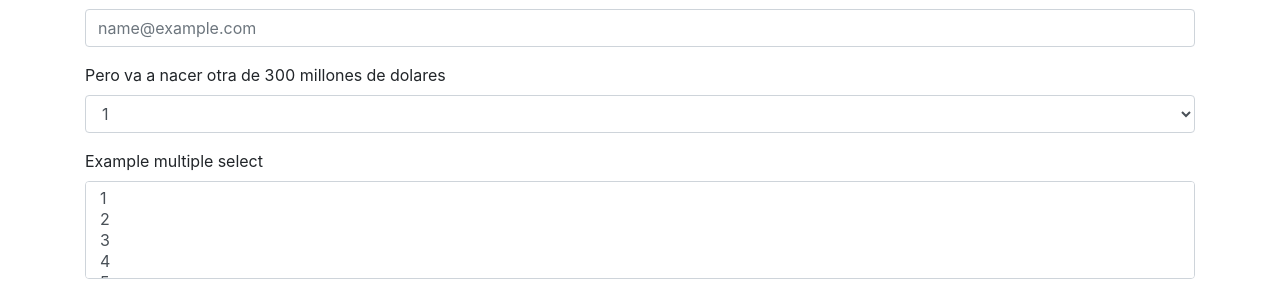
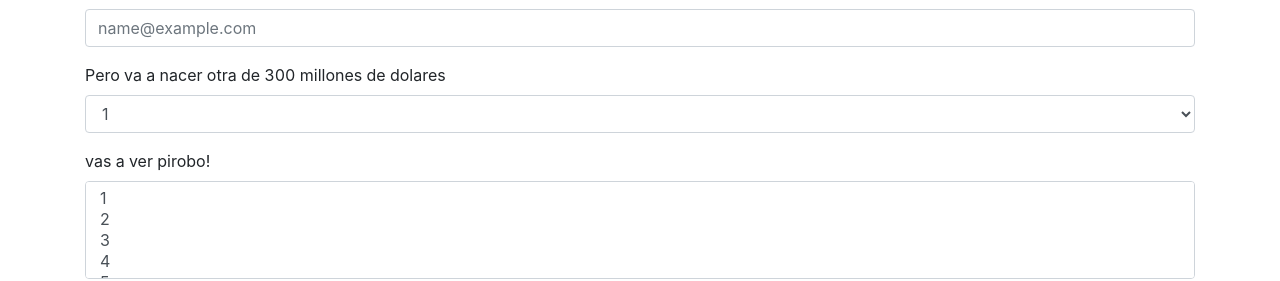
Before and after one commit to jamt0/JamAvo, a React (Create React App) app: page / in a window 1280 px wide. Shown: the part 3942-4223 px from the top of the page. Built offline with nearby package versions, Linux system fonts and the light colour scheme.

Commit message:
prueba 2
esto es una prueba formulario 2

```diff
--- a/src/Componentes/Formulario/Formulario.js
+++ b/src/Componentes/Formulario/Formulario.js
@@ -20,7 +20,7 @@ export default class Formulario extends Component {
                         </select>
                     </div>
                     <div class="form-group">
-                        <label for="exampleFormControlSelect2">Example multiple select</label>
+                        <label for="exampleFormControlSelect2">vas a ver pirobo!</label>
                         <select multiple class="form-control" id="exampleFormControlSelect2">
                             <option>1</option>
                             <option>2</option>
```
